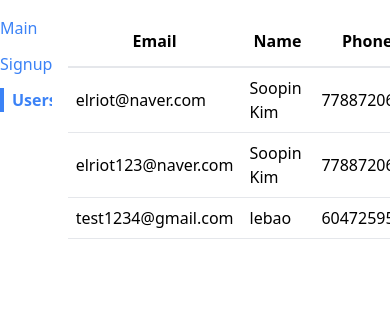
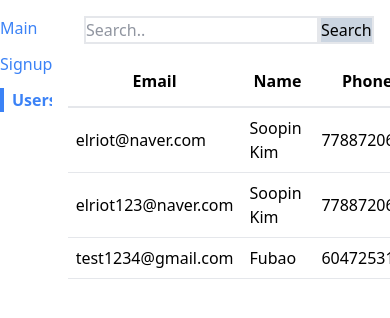
Before and after one commit to elriot/condo, a React (Create React App) app: page /userslist in a window 390 px wide. Shown: the top 318 px of the page. Built offline with nearby package versions, Linux system fonts and the light colour scheme; data requests are answered from the project's data file.

Commit message:
before using sortableTable

```diff
--- a/db.json
+++ b/db.json
@@ -7,6 +7,7 @@
       "phone": "7788720632",
       "unit": "107",
       "type": "tenant",
+      "approved": true,
       "id": 1
     },
     {
@@ -16,15 +17,17 @@
       "phone": "7788720632",
       "unit": "4502",
       "type": "owner",
+      "approved": false,
       "id": 2
     },
     {
       "email": "test1234@gmail.com",
-      "password": "ab1234567Ab",
-      "name": "lebao",
-      "phone": "6047259563",
-      "unit": "owner",
-      "type": "owner",
+      "password": "Aa12345678",
+      "name": "Fubao",
+      "phone": "6047253157",
+      "unit": "6504",
+      "type": "tenant",
+      "approved": false,
       "id": 3
     }
   ]
--- /dev/null
+++ b/src/component/SearchBar.js
@@ -0,0 +1,39 @@
+import React, { useState } from "react";
+import classNames from "classnames";
+// import "./SearchBar.css";  // SearchBar 스타일을 위한 css 파일
+
+function SearchBar({ onSearch, placeholder, className }) {
+    const [searchTerm, setSearchTerm] = useState('');
+
+    const handleChange = (event) => {
+        setSearchTerm(event.target.value);
+    };
+
+    const handleSubmit = (event) => {
+        event.preventDefault();
+        onSearch(searchTerm);
+    };
+
+    const classes = classNames("border", "border-2",
+    {
+        "placeholder-gray-500": placeholder,
+        "placeholder-opacity-75": placeholder
+    }
+
+);
+
+    return (
+        <form onSubmit={handleSubmit} className={className}>
+            <input
+                type="text"
+                placeholder={placeholder}
+                value={searchTerm}
+                onChange={handleChange}
+                className={classes}
+            />
+            <button type="submit" className={classNames("bg-slate-300", classes)}>Search</button>
+        </form>
+    );
+}
+
+export default SearchBar;
--- a/src/component/UsersList.js
+++ b/src/component/UsersList.js
@@ -1,9 +1,13 @@
-import { useEffect } from "react";
+import { useEffect, useState } from "react";
 import { useDispatch, useSelector } from "react-redux";
 import { fetchUsers } from "../store";
 import Table from "./Table";
+import SearchBar from './SearchBar';
+import { changeSearchTerm } from '../store/slices/usersSlice'
 
 function UsersList() {
+    const [search, setSearch] = useState("");
+
     const dispatch = useDispatch();
     const { isLoading, data, error } = useSelector((state) => {
         return state.users;
@@ -31,10 +35,25 @@ function UsersList() {
     const keyFn = (user) => {
         return user.email;
     }
+
+
+    const handleSearch = (userInput) => {
+        dispatch(changeSearchTerm(userInput));
+        setSearch(userInput);
+    }
+
+    // Filter data based on search
+    const filteredData = data.filter(user =>
+        user.email.toLowerCase().includes(search.toLowerCase()) ||
+        user.name.toLowerCase().includes(search.toLowerCase()) ||
+        user.phone.toLowerCase().includes(search.toLowerCase()) ||
+        user.unit.toLowerCase().includes(search.toLowerCase()) ||
+        user.type.toLowerCase().includes(search.toLowerCase())
+    );
+
     return <div>
-        <Table data={data} config={config} keyFn={keyFn}></Table>
-        {/* {console.log(data, "heelo")}
-        {data.length} */}
+        <div><SearchBar placeholder="Search.." className="flex justify-center mb-3" onSearch={handleSearch}></SearchBar></div>
+        <Table data={filteredData} config={config} keyFn={keyFn}></Table>
     </div>
 }
 
--- a/src/pages/SignupPage.js
+++ b/src/pages/SignupPage.js
@@ -21,7 +21,9 @@ function SignupPage(){
 
         if(emailLabel !== null || passwordLabel !== null)
             return;
-        const user = {email, password, name, phone,unit,type};
+
+        const approved = false;
+        const user = {email, password, name, phone,unit,type, approved};
         dispatch(addUser(user));
     }
     const outterStyles = "mt-3 mb-3";
--- a/src/store/slices/usersSlice.js
+++ b/src/store/slices/usersSlice.js
@@ -7,9 +7,14 @@ const usersSlice = createSlice({
     initialState:{
         data:[],
         isLoading:false,
-        error:null
+        error:null,
+        searchTerm:''
     },
-    reducers:{}, // 동기
+    reducers:{
+        changeSearchTerm(state, action){
+            state.searchTerm = action.payload;
+        },
+    },
     extraReducers(builder){ // 서버 응답을 받아 처리하는 비동기 작업들
         builder.addCase(fetchUsers.pending, (state, action)=>{
             state.isLoading = true;
@@ -39,4 +44,5 @@ const usersSlice = createSlice({
 // fetchUsers.pending === 'users/fetch/pending'
 // fetchUsers.fulfilled === 'users/fetch/fulfilled'
 // fetchUsers.rejected === 'users/fetch/rejected'
+export const {changeSearchTerm} = usersSlice.actions;
 export const usersReducer = usersSlice.reducer;
```
